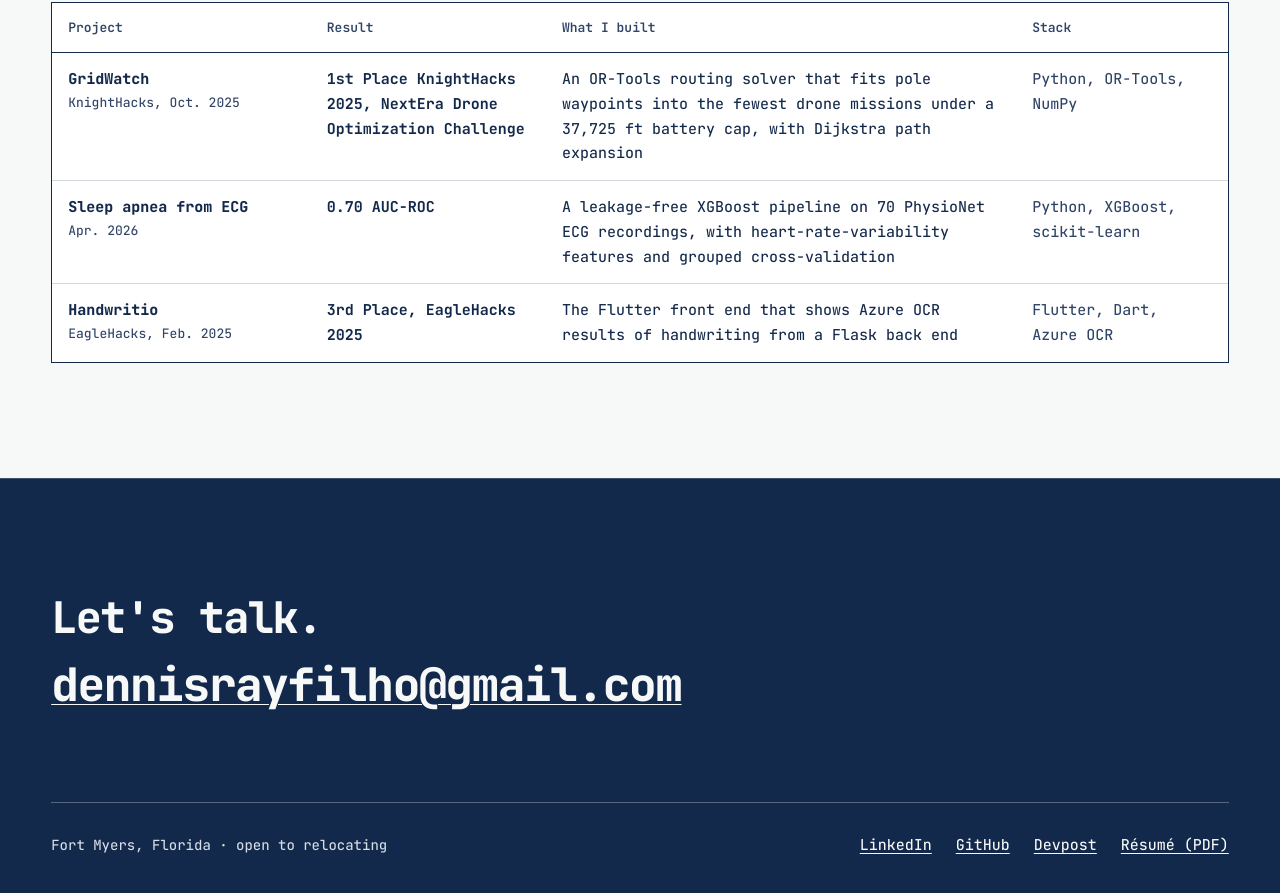
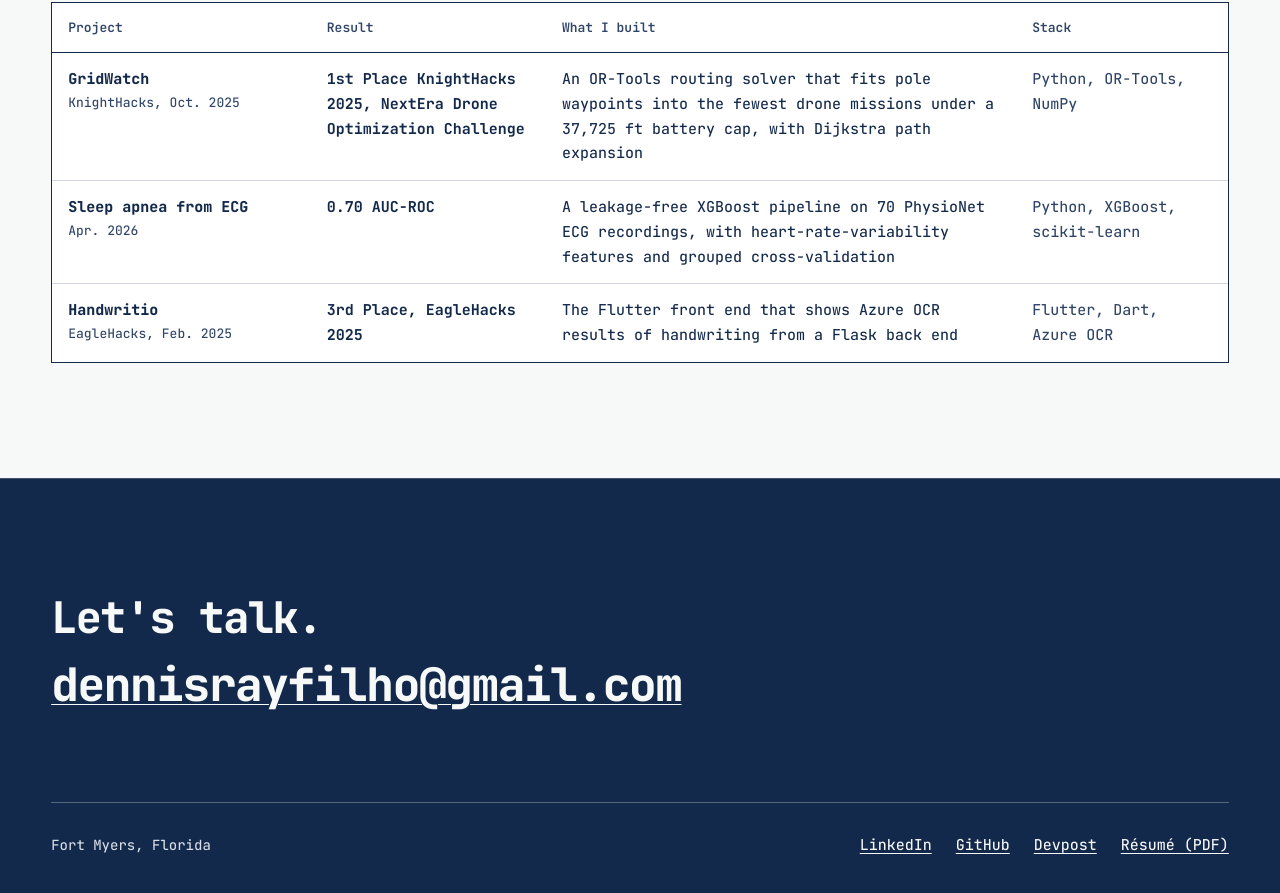
Before and after one commit to dennisr7/dennisr7.github.io, a plain HTML site: page about.html in a window 1280 px wide. Shown: the part 1931-2824 px from the top of the page. Drawn offline with Linux system fonts and the light colour scheme.

Commit message:
Remove 'open to relocating' from site footers
Co-Authored-By: Claude Opus 5.5 <noreply@anthropic.com>
Claude-Session: https://claude.ai/code/session_01538pFeevpW6ZEqx4yBf1HD

```diff
--- a/about.html
+++ b/about.html
@@ -93,7 +93,7 @@
     <h2 id="contact-h" class="foot__h">Let's talk.</h2>
     <a class="foot__mail" href="mailto:dennisrayfilho@gmail.com">dennisrayfilho@gmail.com</a>
     <div class="foot__row">
-      <p>Fort Myers, Florida · open to relocating</p>
+      <p>Fort Myers, Florida</p>
       <ul>
         <li><a href="https://www.linkedin.com/in/dennis-ray-filho-09258727b">LinkedIn</a></li>
         <li><a href="https://github.com/dennisr7">GitHub</a></li>
```
Also changed, not shown: index.html (+1 -1 lines), work/accessibility.html (+1 -1 lines), work/arthrex.html (+1 -1 lines), work/cybersickness.html (+1 -1 lines), work/nextera.html (+1 -1 lines), work/orthovision.html (+1 -1 lines).
